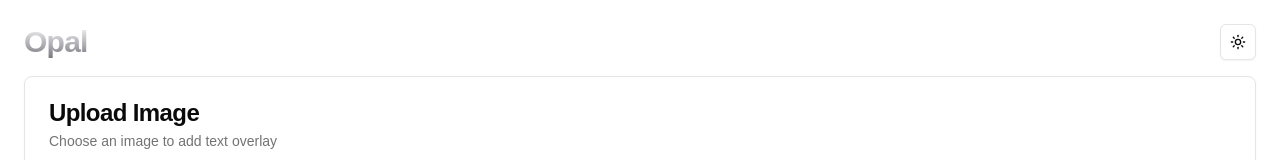
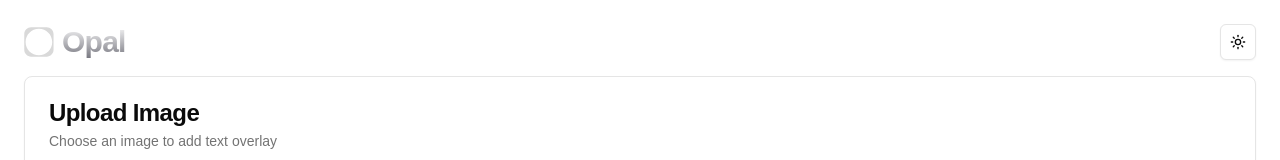
Before and after one commit to Rakibulislamsarkar/Text-Behind-Image, a Next.js app: page /dashboard in a window 1280 px wide. Shown: the top 160 px of the page. Built offline with nearby package versions, Linux system fonts and the light colour scheme; a web font is replaced by a local one.

Commit message:
added title and description

```diff
--- a/src/app/dashboard/page.tsx
+++ b/src/app/dashboard/page.tsx
@@ -179,7 +179,8 @@ export default function Page() {
       <div className="mx-auto max-w-7xl space-y-4">
         {/* Header - unchanged */}
         <div className="flex justify-between items-center">
-          <div className="flex flex-col space-y-2">
+          <div className="flex space-x-2">
+            <img src="/opal-logo.svg" alt="Opal Logo" className="w-[30px]"/>
             <h1 className="text-2xl sm:text-3xl font-bold tracking-tight bg-gradient-to-b from-white to-zinc-500 inline-block text-transparent bg-clip-text">
               Opal
             </h1>
--- a/src/app/layout.tsx
+++ b/src/app/layout.tsx
@@ -14,8 +14,9 @@ const geistMono = Geist_Mono({
 });
 
 export const metadata: Metadata = {
-  title: "Create Next App",
-  description: "Generated by create next app",
+  title: "Opal",
+  description: "Create stunning thumbnails Opal.",
+  icons: [{ rel: "icon", url: "/opal-logo.svg" }],
 };
 
 export default function RootLayout({
--- a/src/app/page.tsx
+++ b/src/app/page.tsx
@@ -7,6 +7,7 @@ import { motion, AnimatePresence } from "framer-motion"
 import { InfiniteCarousel } from "@/components/global/Infinite-carousel"
 import { InfiniteCarousel2 } from "@/components/global/Infinite-carousel-2"
 import { useState } from "react"
+import Image from "next/image"
 
 export default function Home() {
   const [menuOpen, setMenuOpen] = useState(false)
@@ -18,6 +19,7 @@ export default function Home() {
         <div className="mx-auto max-w-7xl px-4 sm:px-6 lg:px-8">
           <div className="flex h-16 items-center justify-between">
             <div className="flex items-center gap-2">
+              <Image src="/opal-logo.svg" width={30} height={30} alt="Opal Logo" />
               <span className="text-2xl sm:text-3xl font-bold tracking-tight bg-gradient-to-b from-white to-zinc-500 inline-block text-transparent bg-clip-text">Opal</span>
             </div>
             <div className="hidden md:flex items-center gap-4">
```
Also changed, not shown: public/opal-logo.svg (added).
